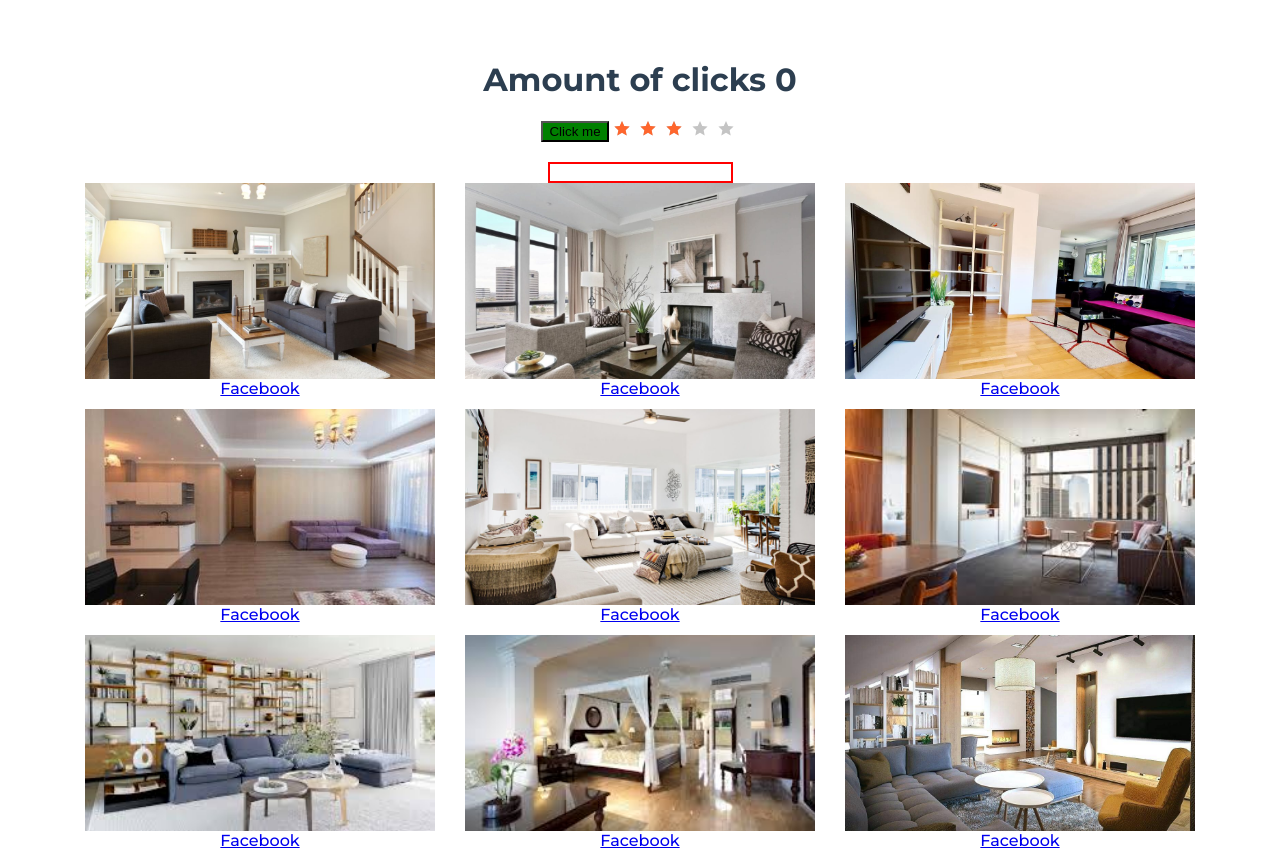
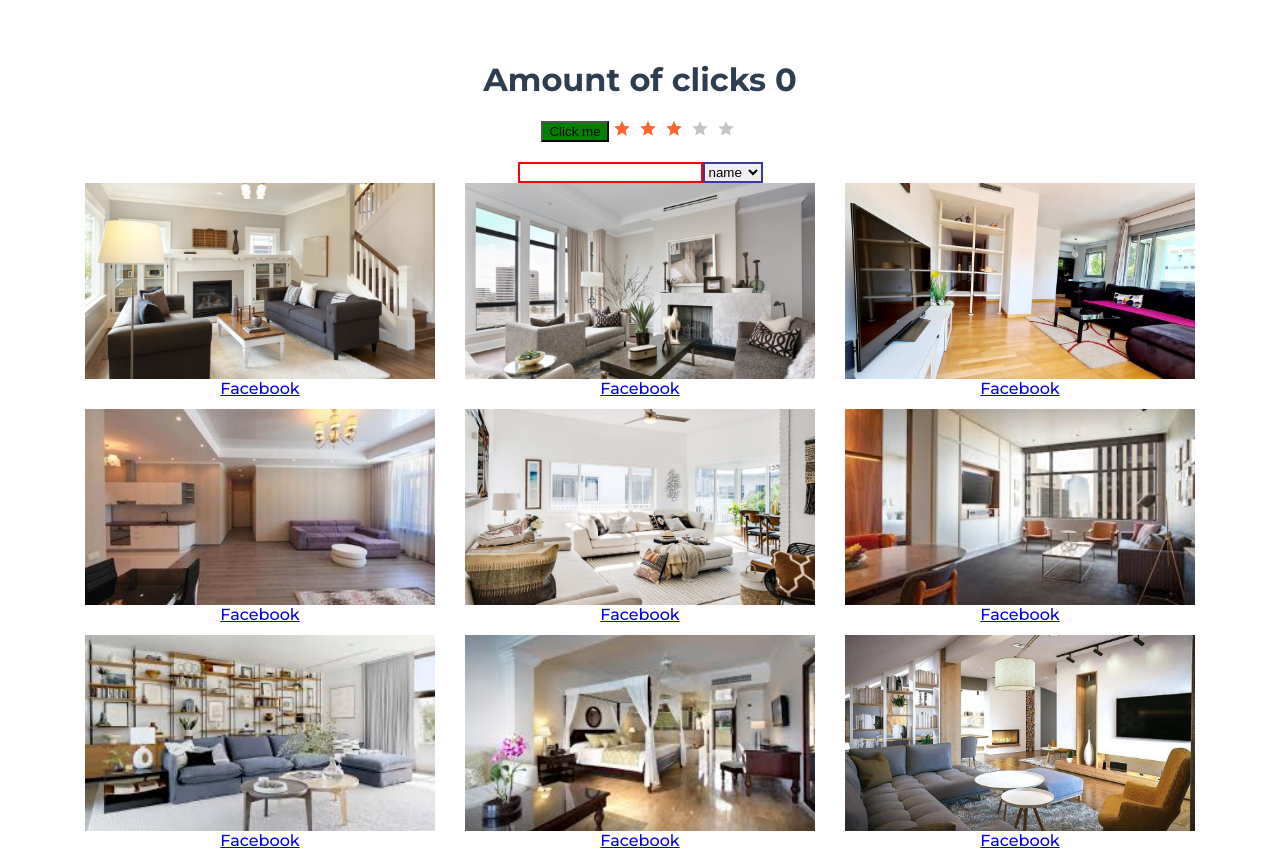
Before and after one commit to Victoria257/vue-app-apartments, a Vue app: page / in a window 1280 px wide. Shown: the top 850 px of the page. Built offline with nearby package versions, Linux system fonts and the light colour scheme.

Commit message:
lesson-14

```diff
--- a/src/App.vue
+++ b/src/App.vue
@@ -6,6 +6,7 @@
     <StarRating :rating="3"></StarRating>
     <h2>{{ text }}</h2>
     <CustomInput v-model="text" />
+    <CustomSelect :items="formattedItems" />
     <ApartmentsList :items="apartments" />
   </div>
 </template>
@@ -17,6 +18,7 @@ import StarRating from "./components/StarRating";
 import ApartmentsList from "./components/apartment/ApartmentsList.vue";
 import apartments from "./components/apartment/apartments";
 import CustomInput from "./components/shared/CustomInput.vue";
+import CustomSelect from "./components/shared/CustomSelect.vue";
 
 export default {
   name: "App",
@@ -25,17 +27,27 @@ export default {
     StarRating,
     ApartmentsList,
     CustomInput,
+    CustomSelect,
   },
   data() {
     return {
       amountOfClicks: 0,
       apartments,
       text: "",
+      items: [
+        { value: "1", label: "name" },
+        { value: "2", label: "label" },
+        { value: "3", label: "salary" },
+      ],
+      selectedItem: "1",
     };
   },
   computed: {
     title() {
       return `Amount of clicks ${this.amountOfClicks}`;
+    },
+    formattedItems() {
+      return this.items;
     },
   },
   methods: {
--- /dev/null
+++ b/src/components/shared/CustomSelect.vue
@@ -0,0 +1,44 @@
+<template>
+  <select v-model="selectedItem" class="custom-select">
+    <option v-for="item in formatedItems" :key="item.value" :value="item.value">
+      {{ item.label }}
+    </option>
+  </select>
+</template>
+
+<script>
+export default {
+  name: "CustomSelect",
+  props: {
+    items: {
+      type: Array,
+      required: true,
+    },
+  },
+  computed: {
+    formatedItems() {
+      return this.items.map((item) => {
+        return typeof item === "object" ? item : { value: item, label: item };
+      });
+    },
+  },
+  data() {
+    return {
+      selectedItem: null,
+    };
+  },
+  created() {
+    if (!this.selectedItem && this.items.length > 0) {
+      this.selectedItem = this.items[0].value;
+    }
+  },
+};
+</script>
+
+<style lang="scss" scoped>
+.custom-select {
+  border: solid 2px rgb(57, 57, 158);
+  display: inline-block;
+  cursor: pointer;
+}
+</style>
```
